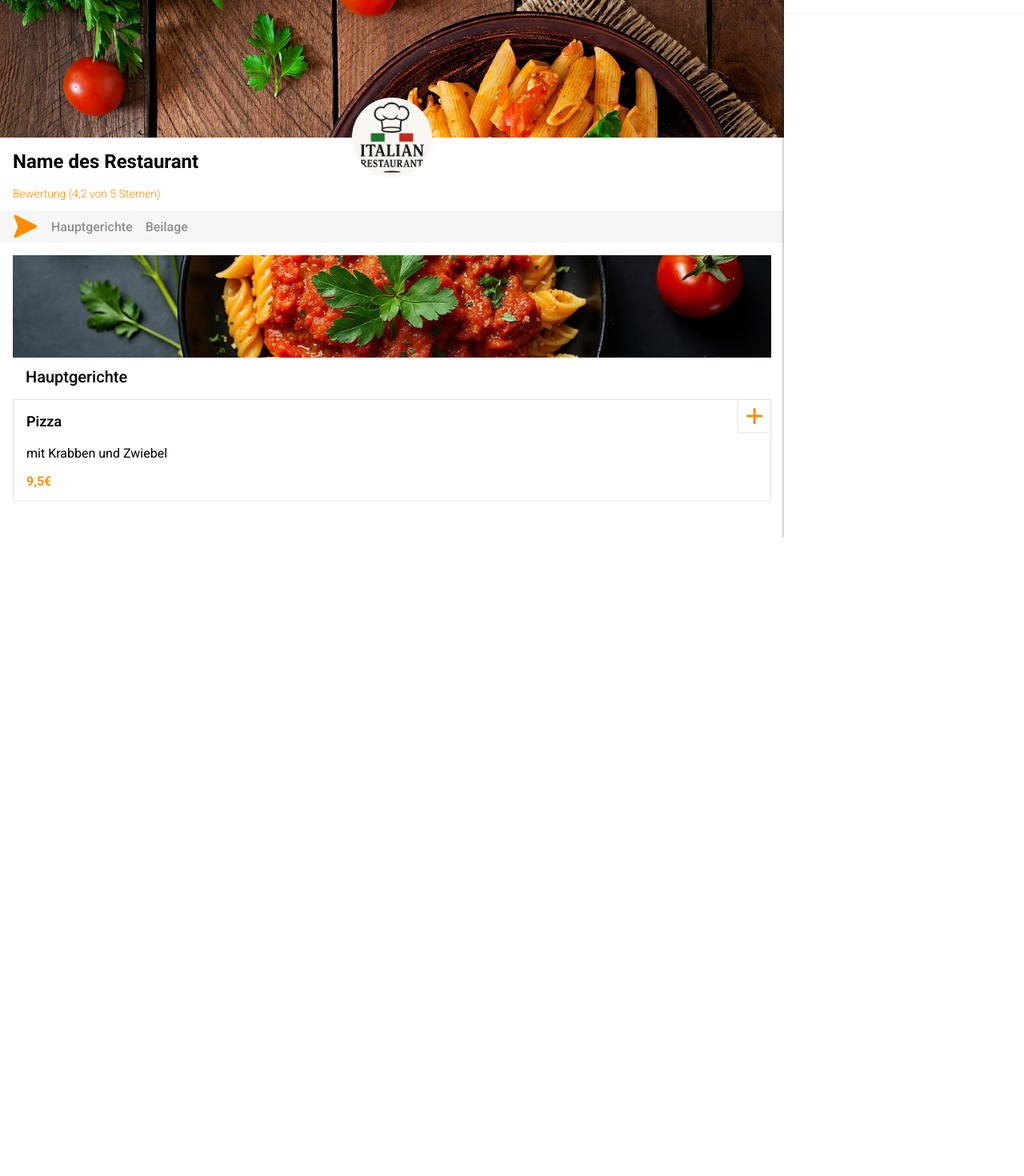
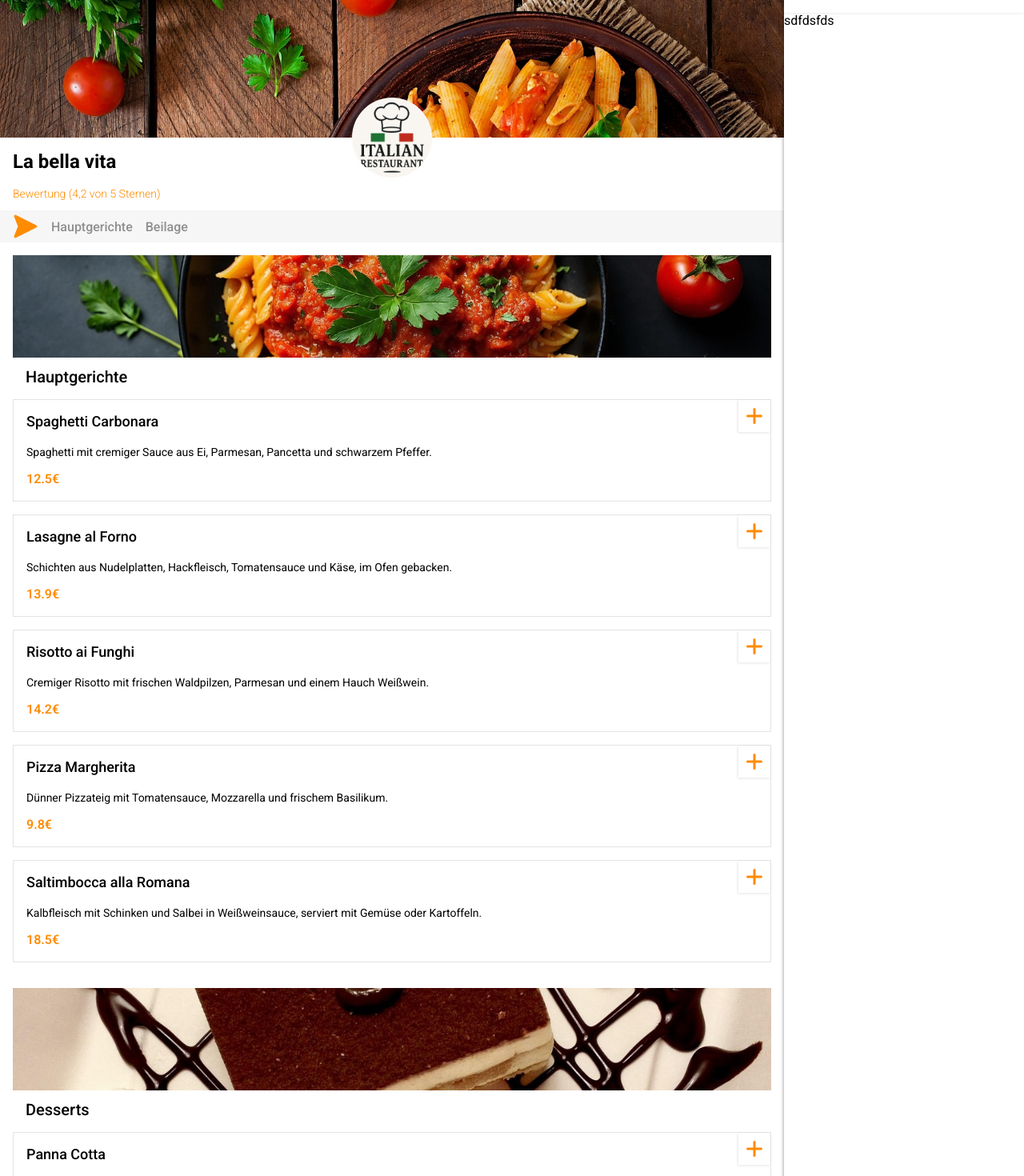
Before and after one commit to Dmitri45/BestellApp, a plain HTML site: page index.html in a window 1280 px wide. Shown: the part 128-1598 px from the top of the page at 80% size. Before the commit the page ends 800 px from the top, so only its background shows below. Drawn offline with Linux system fonts and the light colour scheme.

Commit message:
Added two functions: one to display desserts and one for main dishes, and a cart that remains always visible.

```diff
--- a/db.js
+++ b/db.js
@@ -1,53 +1,50 @@
 let restaurant =
     {
-        'name': 'La Bella Vita',
-        'description': 'Authentische italienische Küche mit klassischen Pasta-, Pizza- und Dessert-Spezialitäten.',
-        'rating': 4.3,
         'dishes': [
             {
-                'name_of_dishes': 'Spaghetti Carbonara',
+                'name_of_dish': 'Spaghetti Carbonara',
                 'ingredients': 'Spaghetti mit cremiger Sauce aus Ei, Parmesan, Pancetta und schwarzem Pfeffer.',
                 'price': 12.50
             },
             {
-                'name_of_dishes': 'Lasagne al Forno',
+                'name_of_dish': 'Lasagne al Forno',
                 'ingredients': 'Schichten aus Nudelplatten, Hackfleisch, Tomatensauce und Käse, im Ofen gebacken.',
                 'price': 13.90
             },
             {
-                'name_of_dishes': 'Risotto ai Funghi',
+                'name_of_dish': 'Risotto ai Funghi',
                 'ingredients': 'Cremiger Risotto mit frischen Waldpilzen, Parmesan und einem Hauch Weißwein.',
                 'price': 14.20
             },
             {
-                'name_of_dishes': 'Pizza Margherita',
+                'name_of_dish': 'Pizza Margherita',
                 'ingredients': 'Dünner Pizzateig mit Tomatensauce, Mozzarella und frischem Basilikum.',
                 'price': 9.80
             },
             {
-                'name_of_dishes': 'Saltimbocca alla Romana',
+                'name_of_dish': 'Saltimbocca alla Romana',
                 'ingredients': 'Kalbfleisch mit Schinken und Salbei in Weißweinsauce, serviert mit Gemüse oder Kartoffeln.',
                 'price': 18.50
             }
         ],
         'desserts': [
             {
-                'name_of_desserts': 'Panna Cotta',
+                'name_of_dessert': 'Panna Cotta',
                 'ingredients': 'Cremiger Vanillepudding mit Beerensauce.',
                 'price': 5.90
             },
             {
-                'name_of_desserts': 'Cannoli',
+                'name_of_dessert': 'Cannoli',
                 'ingredients': 'Knusprige Teigröllchen gefüllt mit süßer Ricotta-Creme.',
                 'price': 4.80
             },
             {
-                'name_of_desserts': 'Gelato',
+                'name_of_dessert': 'Gelato',
                 'ingredients': 'Italienisches Eis in verschiedenen Geschmacksrichtungen.',
                 'price': 3.50
             },
             {
-                'name_of_desserts': 'Tiramisu',
+                'name_of_dessert': 'Tiramisu',
                 'ingredients': 'Dessert aus Löffelbiskuits, Kaffee, Mascarpone-Creme und Kakaopulver.',
                 'price': 6.50
             }
--- a/index.html
+++ b/index.html
@@ -10,9 +10,10 @@
     <link rel="preconnect" href="https://fonts.gstatic.com" crossorigin>
     <link href="https://fonts.googleapis.com/css2?family=Roboto:ital,wght@0,100..900;1,100..900&display=swap"
         rel="stylesheet">
+    <script src="./db.js"></script>
 </head>
 
-<body>
+<body onload="init()">
     <header>
         <div class="header_inner">
             <img src="./icons/Bestell App- Logo.svg" alt="Logo">
@@ -28,7 +29,7 @@
                 alt="Cheesy pizza slice being pulled apart">
             <div class="restaurant_container">
                 <img class="icon_restaurant" src="./img/la_bella_vita/icon_la_bella_vita.png" alt="icon">
-                <h1>Name des Restaurant</h1>
+                <h1>La bella vita</h1>
                 <span class="rating">Bewertung (4,2 von 5 Sternen)</span>
                 <div class="menu_navigation">
                     <svg class="arrow_symbol" xmlns="http://www.w3.org/2000/svg" viewBox="0 0 32 32" xml:space="preserve"
@@ -44,22 +45,23 @@
                 </div>
                 <img class="restaurant_image_2" src="./img/la_bella_vita/image_la_bella_vita_2.jpg" alt="">
                 <h2 class="section_label">Hauptgerichte</h2>
-                <div class="dish_container">
-                    <h4>Pizza</h4>
-                    <span class="description_of_dish">mit Krabben und Zwiebel</span>
-                    <span class="price">9,5€</span>
-                    <svg class="plus_symbol" xmlns="http://www.w3.org/2000/svg" viewBox="0 0 16 16" fill="currentColor" class="size-4">
-                        <path d="M8.75 3.75a.75.75 0 0 0-1.5 0v3.5h-3.5a.75.75 0 0 0 0 1.5h3.5v3.5a.75.75
-                        0 0 0 1.5 0v-3.5h3.5a.75.75 0 0 0 0-1.5h-3.5v-3.5Z" />
-                      </svg>
+                <div id="dishes_container">
 
             </div>
-            </div>
+            <img class="restaurant_image_2" src="./img/la_bella_vita/image_la_bella_vita_3.jpg" alt="">
+            <h2 class="section_label">Desserts</h2>
+            <div id="desserts_container">
+
         </div>
+        </div>
+        </div>
+        <div class="basket_wrapper">
         <div id="basket" class="basket">
             <div class="basket_header">
                 <span>Warenkorb</span>
             </div>
+            <span>sdfdsfds</span>
+        </div>
         </div>
     </main>
     <footer></footer>
--- a/script.js
+++ b/script.js
@@ -1,5 +1,44 @@
-function basketToggle(){
+function basketToggle() {
     let basketRef = document.getElementById('basket');
     console.log(basketRef);
     basketRef.classList.toggle('d_none');
 }
+
+function dihesRender() {
+    let dihesContainerRef = document.getElementById('dishes_container')
+    for (let index = 0; index < restaurant.dishes.length; index++) {
+        dihesContainerRef.innerHTML += `<div id="dish_container_${index}" class="dish_container">
+        <h4>${restaurant.dishes[index].name_of_dish}</h4>
+        <span class="description_of_dish">${restaurant.dishes[index].ingredients}</span>
+        <span class="price">${restaurant.dishes[index].price}€</span>
+        <svg class="plus_symbol" xmlns="http://www.w3.org/2000/svg" viewBox="0 0 16 16" fill="currentColor" class="size-4">
+            <path d="M8.75 3.75a.75.75 0 0 0-1.5 0v3.5h-3.5a.75.75 0 0 0 0 1.5h3.5v3.5a.75.75
+            0 0 0 1.5 0v-3.5h3.5a.75.75 0 0 0 0-1.5h-3.5v-3.5Z" />
+          </svg>
+
+</div>`
+
+    }
+}
+
+function dessertsRender() {
+    let dihesContainerRef = document.getElementById('desserts_container')
+    for (let index = 0; index < restaurant.desserts.length; index++) {
+        dihesContainerRef.innerHTML += `<div id="dish_container_${index}" class="dish_container">
+    <h4>${restaurant.desserts[index].name_of_dessert}</h4>
+    <span class="description_of_dish">${restaurant.desserts[index].ingredients}</span>
+    <span class="price">${restaurant.desserts[index].price}€</span>
+    <svg class="plus_symbol" xmlns="http://www.w3.org/2000/svg" viewBox="0 0 16 16" fill="currentColor" class="size-4">
+        <path d="M8.75 3.75a.75.75 0 0 0-1.5 0v3.5h-3.5a.75.75 0 0 0 0 1.5h3.5v3.5a.75.75
+        0 0 0 1.5 0v-3.5h3.5a.75.75 0 0 0 0-1.5h-3.5v-3.5Z" />
+      </svg>
+
+</div>`
+
+    }
+}
+
+function init() {
+    dihesRender()
+    dessertsRender()
+}
--- a/style.css
+++ b/style.css
@@ -9,6 +9,7 @@ h1{
 
 main{
     display: flex;
+    flex-direction: row;
 }
 
 header{
@@ -42,11 +43,18 @@ header{
     border-radius: 50%;
 }
 
+.basket_wrapper{
+    flex-grow: 1;
+    max-width: 300px;
+    box-shadow: -2px 0px 3px rgba(0, 0, 0, 0.2), 0 1px 2px rgba(0, 0, 0, 0.1);
+    background-color: white;
+}
+
 .basket{
-    width: 300px;
-    height: calc(100vh - 80px);
-    box-shadow: -2px 0px 3px rgba(0, 0, 0, 0.2), 0 1px 2px rgba(0, 0, 0, 0.1);
-    z-index: 1000;
+    width: 100%;
+    position:sticky;
+    height: 400px;
+    top: 0;
 }
 
 .basket_header{
@@ -149,6 +157,8 @@ header{
     border: 1px solid, rgb(200, 200, 200, 0.5);
     height: 94px;
     padding: 16px;
+    max-width: 100%;
+    margin-bottom: 16px;
 }
 
 .dish_container:hover{
@@ -160,12 +170,13 @@ header{
     margin-top: 0px;
     margin-bottom: 20px;
     font-size: 18px;
-    font-weight: 600;
+    font-weight: 500;
 }
 
 .description_of_dish{
     margin-bottom: 16px;
-    font-size: 16px;
+    font-size: 14px;
+    font-weight: 400;
 }
 
 .price{
```
Also changed, not shown: img/la_bella_vita/image_la_bella_vita_3.jpg (added).
